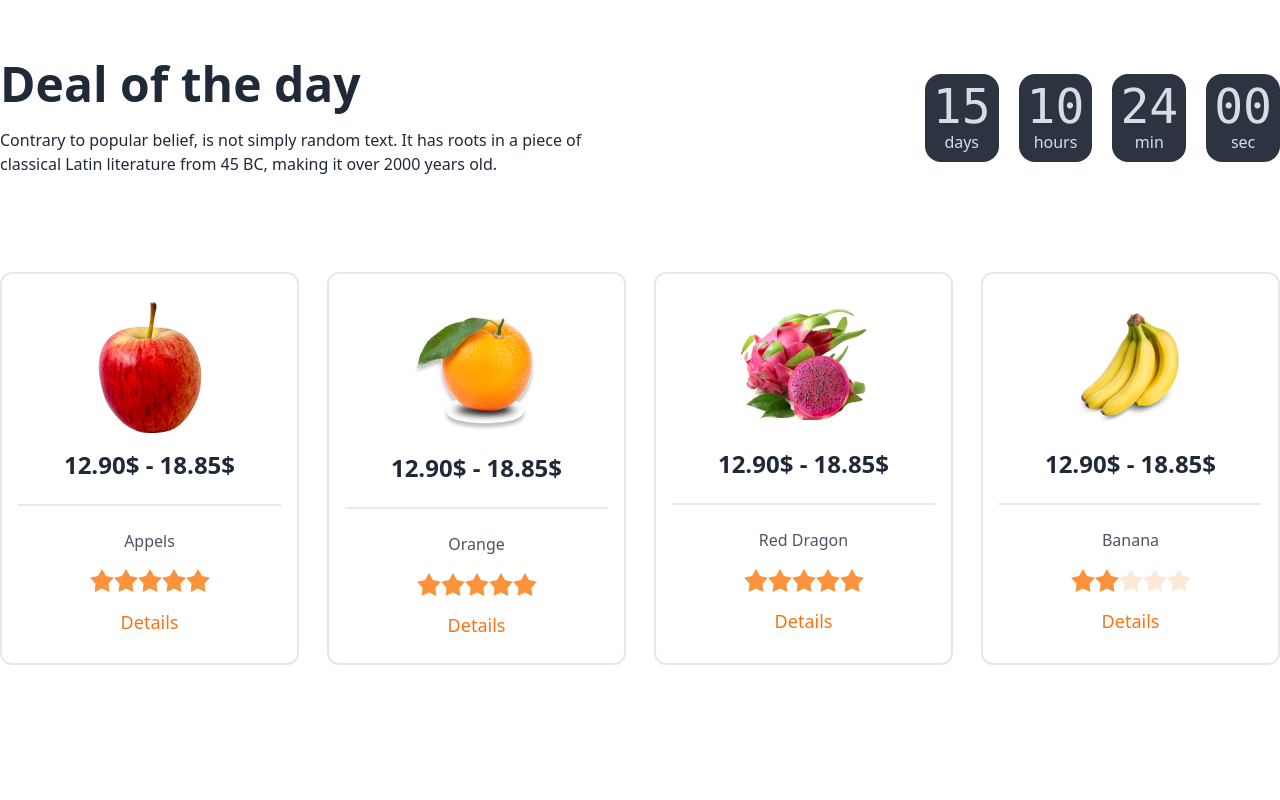
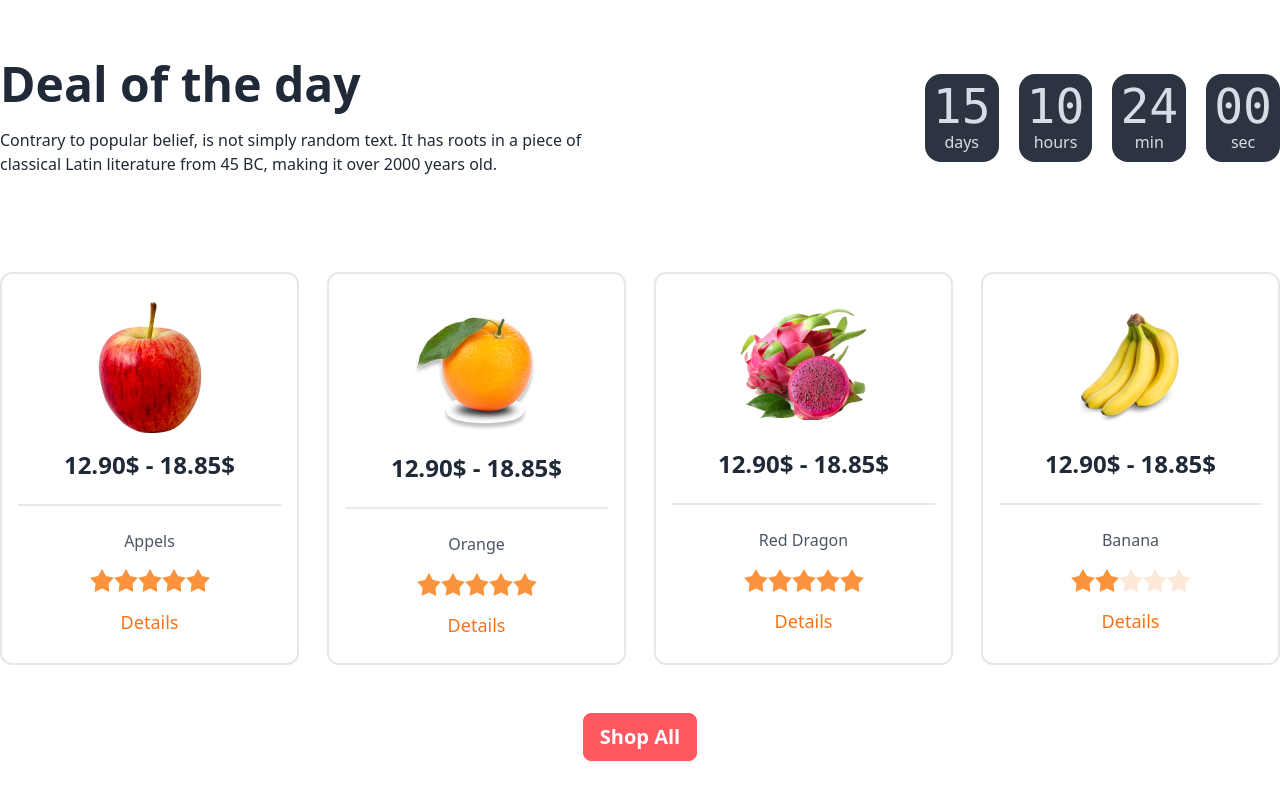
Before and after one commit to rifatrahman1/Fruit-Brust-DaisyUI, a plain HTML site: page index.html in a window 1280 px wide. Shown: the part 996-1796 px from the top of the page. Drawn offline with nearby package versions, Linux system fonts and the light colour scheme.

Commit message:
added to card button and largest device or small device

```diff
--- a/index.html
+++ b/index.html
@@ -136,7 +136,7 @@
                     <div class="text-center w-2/3 mx-auto space-y-7">
                         <h1 class="text-7xl text-white font-extrabold">Exotic tastes at your doorstep</h1>
                         <p class="text-xl text-white font-medium">We supply highly quality organic products</p>
-                        <button class="btn btn-error text-white text-xl font-extrabold">Show All</button>
+                        <button class="btn btn-error text-white text-xl font-extrabold">Shop All</button>
                     </div>
                   <div class="absolute left-5 right-5 top-1/2 flex -translate-y-1/2 transform justify-between">
 
@@ -285,6 +285,9 @@
                           <p class="text-[18px] text-orange-500">Details</p>
                     </div>
                 </div>
+                <div class="flex justify-center">
+                    <button class="btn btn-error text-white text-xl font-extrabold mt-12 ">Shop All</button>
+                </div>
             </div>
          </section>
         <!-- -----deal of the day end------ -->
```
